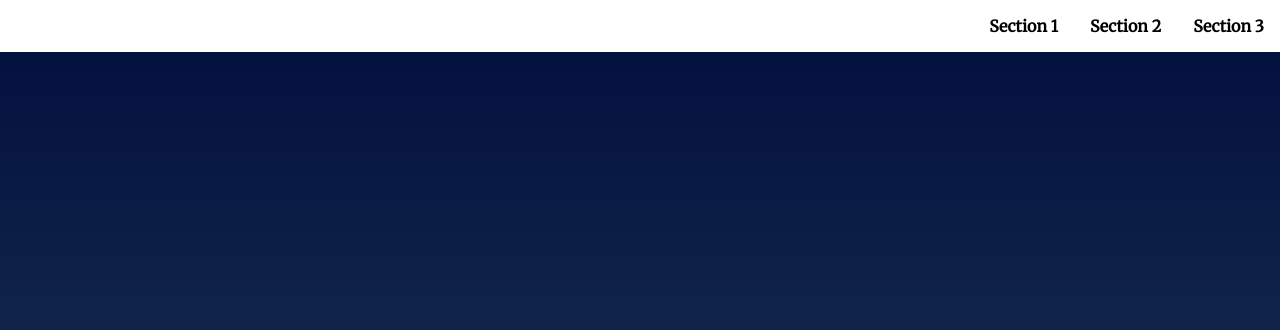
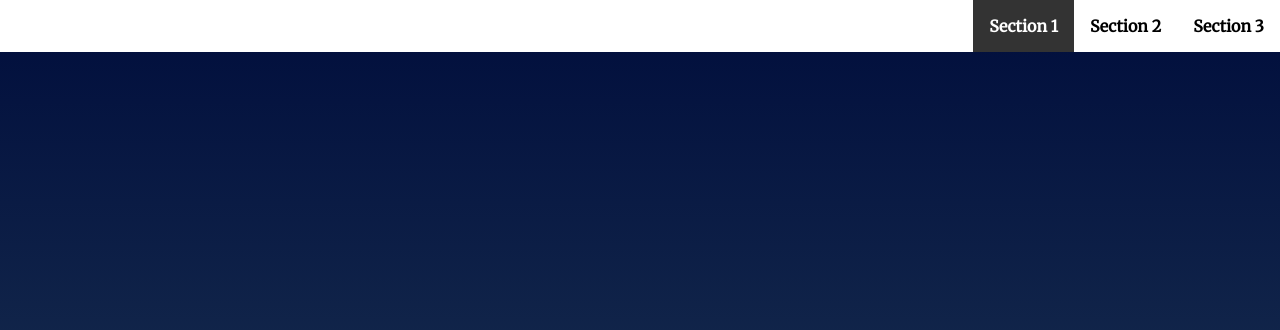
Before and after one commit to BeshoyAbdElsayed/FWD-landing-page, a plain HTML site: page index.html in a window 1280 px wide. Shown: the top 330 px of the page. Drawn offline with Linux system fonts and the light colour scheme.

Commit message:
feat: set active class for the nav link associated with the active section

```diff
--- a/css/styles.css
+++ b/css/styles.css
@@ -86,9 +86,9 @@ section {
     color: #000;
 }
 
-.navbar__menu .menu__link:hover {
+.active__link, .navbar__menu .menu__link:hover {
     background: #333;
-    color: #fff;
+    color: #fff !important;
     transition: ease 0.3s all;
 }
 
--- a/js/app.js
+++ b/js/app.js
@@ -12,26 +12,6 @@
  * JS Standard: ESlint
  *
 */
-
-/**
- * Define Global Variables
- *
-*/
-
-
-/**
- * End Global Variables
- * Start Helper Functions
- *
-*/
-
-/**
- * get the sections in the page.
- * @returns {NodeList}
- */
-const getSections = () => {
-    return document.querySelectorAll('section');
-};
 
 /**
  * create the nav bar links
@@ -87,12 +67,9 @@ const isInViewport = element => {
 */
 
 // build the nav
-const sections = getSections();
+const sections = document.querySelectorAll('section');
 const navlinks = createNavLinks(sections);
 insertNavLinks(navlinks);
-
-// Scroll to anchor ID using scrollTO event
-
 
 /**
  * End Main Functions
@@ -102,6 +79,7 @@ insertNavLinks(navlinks);
 
 // Scroll to section on link click
 const navList = document.querySelector('#navbar__list');
+
 navList.addEventListener('click', event => {
     if(event.target.nodeName === 'A') {
         event.preventDefault();
@@ -115,8 +93,9 @@ navList.addEventListener('click', event => {
     }
 });
 
-// Set sections as active
+// Set sections as active and its nav link as active
 let activeSection = null;
+let activeLink = null;
 document.addEventListener('scroll', () => {
     for(section of sections) {
         if(isInViewport(section) && section !== activeSection) {
@@ -125,6 +104,16 @@ document.addEventListener('scroll', () => {
             }
             section.classList.toggle('your-active-class');
             activeSection = section;
+
+            //set active link
+            if(activeLink) {
+                activeLink.classList.remove('active__link');
+                // activeLink.classList.add('menu__link');
+            }
+            activeLink = document.querySelector(`[data-section-id="${activeSection.id}"]`);
+            // activeLink.classList.remove('menu__link');
+            activeLink.classList.add('active__link');
         }
     }
+
 });
```
